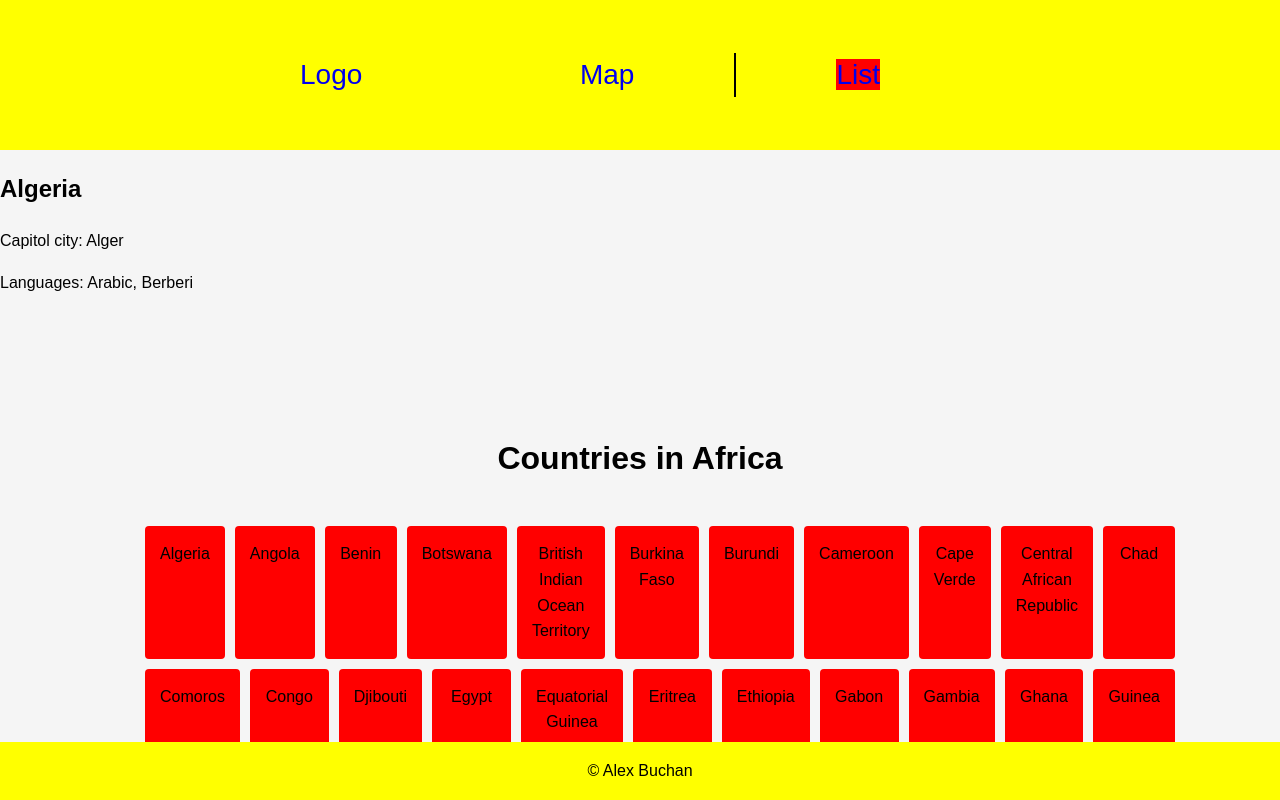
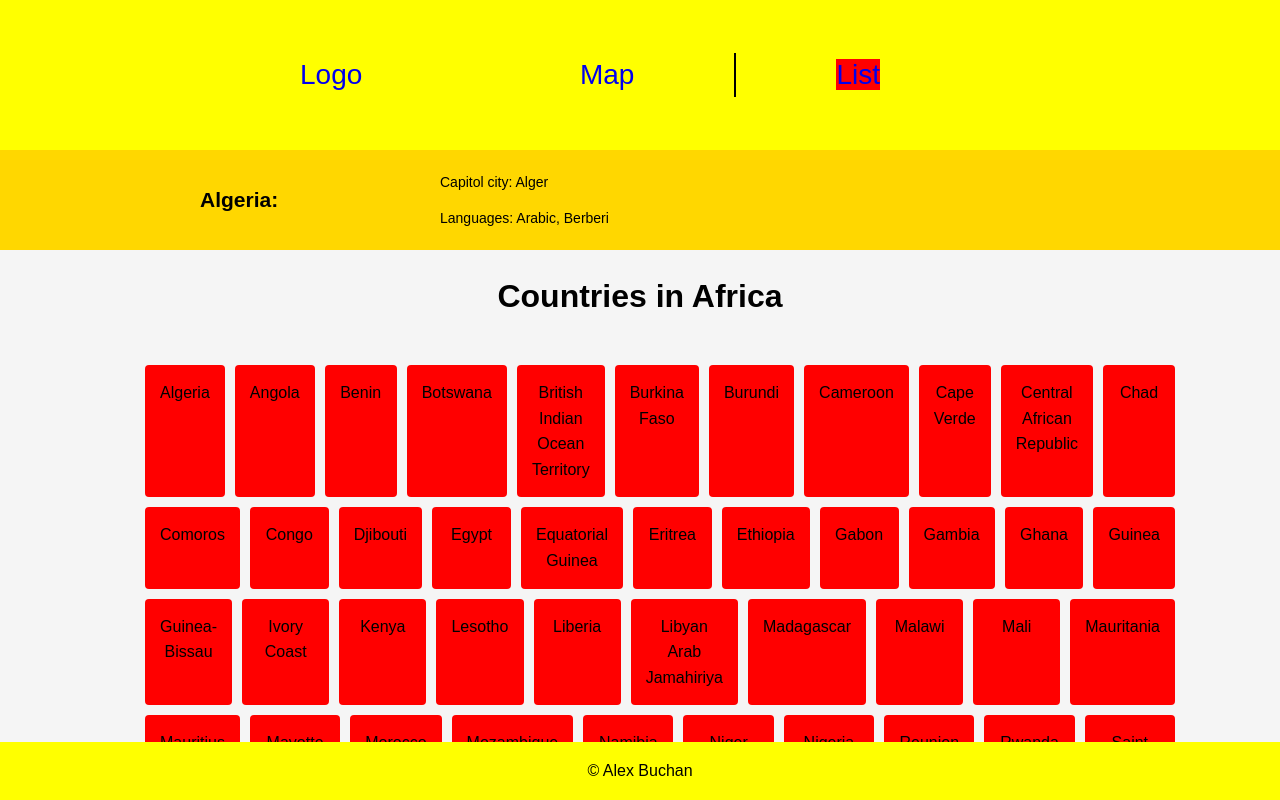
Before and after one commit to alexnyebuchan/agate-test, a React (Vite) app: page /continents/Africa in a window 1280 px wide. Both pictures are taken after a click on the item "Algeria". Shown: the top 800 px of the page. Built offline with nearby package versions, Linux system fonts and the light colour scheme.

Commit message:
basic styling for infobar

```diff
--- a/src/components/InfoBar.tsx
+++ b/src/components/InfoBar.tsx
@@ -3,6 +3,9 @@ import { CountryContext } from "../context/CountryContext.tsx"
 
 import capitolData from '../data/byCapitol.json'
 import languageData from '../data/byLanguages.json'
+
+import styles from '../styles/InfoBar.module.scss'
+
 
 
 const InfoBar = () => {
@@ -21,7 +24,7 @@ const InfoBar = () => {
     if(filteredForCapitol[0].city) {
       setCapitol(filteredForCapitol[0].city)
     } else {
-      setCapitol(`${country} has no capitol.`)
+      setCapitol(`${country} has no capitol listed.`)
     }
 
   }
@@ -31,19 +34,21 @@ const InfoBar = () => {
     if(filteredForLangs.length > 0) {
       setLanguages(filteredForLangs[0].languages)
     } else {
-      setLanguages([`${country} has no language`])
+      setLanguages([`${country} has no language listed.`])
     }
   }
 
   console.log(languages)
 
   return (
-    <div>
-      <h2>{country}</h2>
+    <div className={styles.container}>
+      <h2>{country}: </h2>
+      <div className={styles.infoContainer}>
       <p>Capitol city: {capitol}</p>
       <p>Languages: {languages.map((lang, index) => (
         <span key={index}>{lang}{index === languages.length -1 ? "" : ', '}</span>
       ))}</p>
+      </div>
     </div>
   )
 }
--- a/src/styles/ContinentList.module.scss
+++ b/src/styles/ContinentList.module.scss
@@ -1,7 +1,8 @@
 .container {
     display: flex;
     flex-direction: column;
-    padding: 100px;
+    padding-inline: 100px;
+    padding-bottom: 80px;
     text-align: center;
 }
 
--- a/src/styles/CountryList.module.scss
+++ b/src/styles/CountryList.module.scss
@@ -1,7 +1,8 @@
 .container {
     display: flex;
     flex-direction: column;
-    padding: 100px;
+    padding-inline: 100px;
+    padding-bottom: 80px;
     text-align: center;
     ul {
         display: flex;
--- /dev/null
+++ b/src/styles/InfoBar.module.scss
@@ -0,0 +1,19 @@
+.container {
+    background-color: gold;
+    display: flex;
+    justify-content: left;
+    padding-right: 600px;
+    padding-left: 200px;
+    align-items: center;
+    min-height: 100px;
+    h2{
+        font-size: 21px;
+    }
+    p {
+        font-size: 14px;
+    }
+}
+
+h2, .infoContainer {
+    flex: 1;
+}
```
